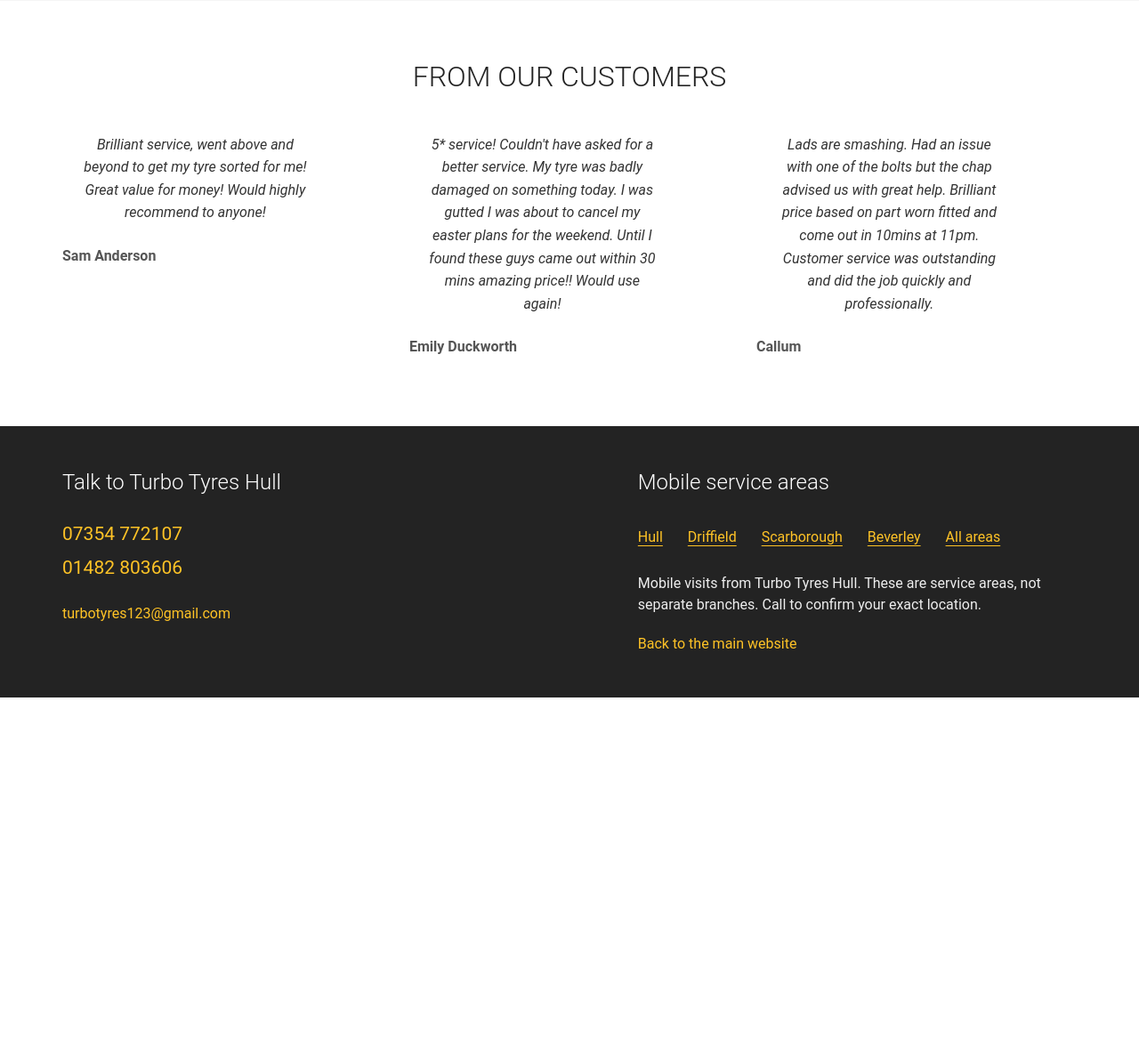
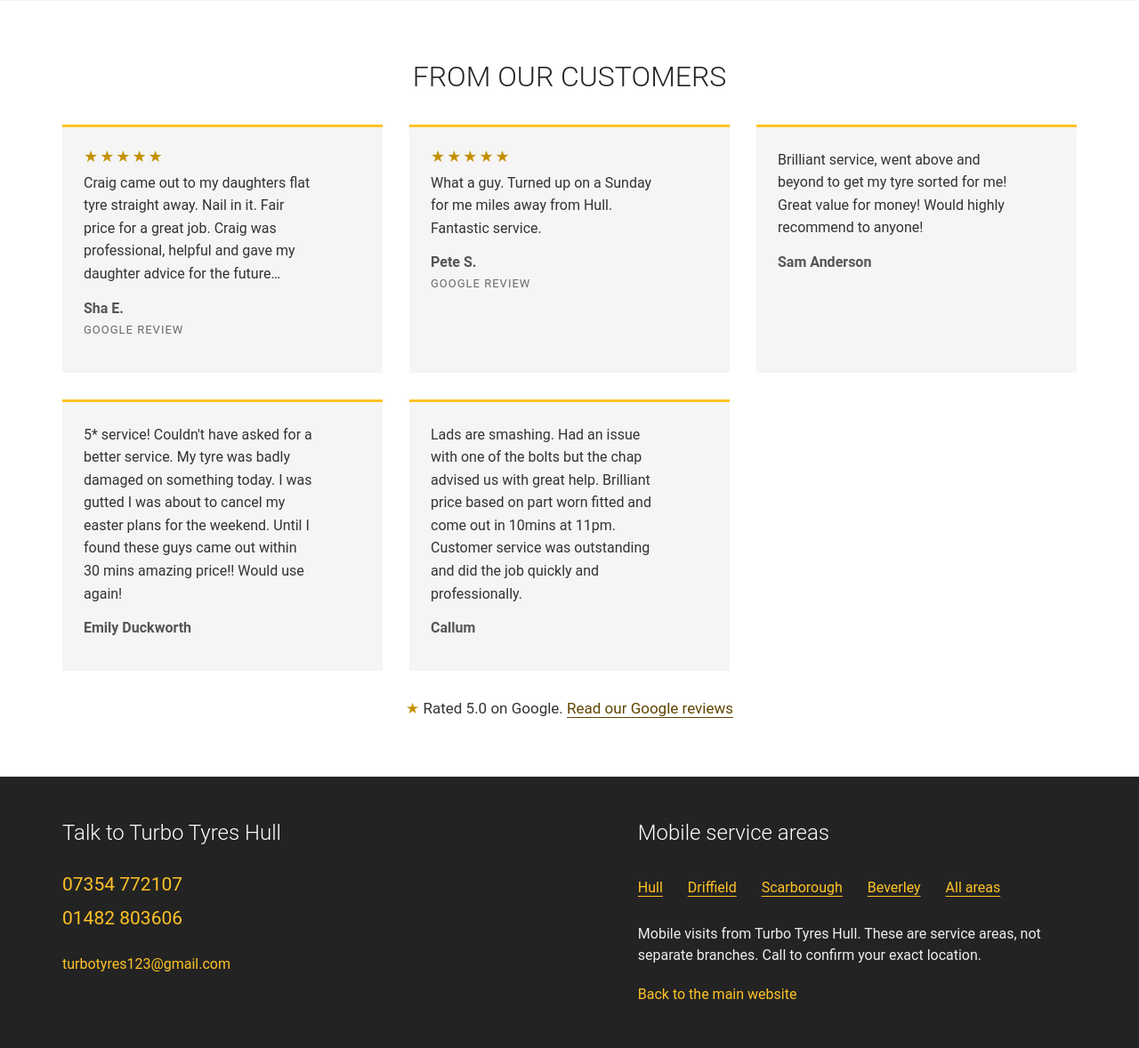
Before and after one commit to TurboTyres/TurboTyres, a PHP site: page /mobile-tyres-hull.html in a window 1280 px wide. Shown: the part 1984-3162 px from the top of the page at 89% size. Before the commit the page ends 2768 px from the top, so only its background shows below. Run offline with PHP 8.4, Linux system fonts and the light colour scheme; some web fonts are replaced.

Commit message:
Add Google reviews alongside existing testimonials
Show the two published Google reviews with text next to the site's own
testimonials on the homepage carousel and every landing page, labelled as
Google reviews, with a "Rated 5.0 on Google" link to the Google listing.
Reviewer names are shortened to first name and initial.

Co-Authored-By: Claude Opus 5.5 <noreply@anthropic.com>

```diff
--- a/css/landing-pages.css
+++ b/css/landing-pages.css
@@ -63,7 +63,9 @@
 
 .landing-reviews { display: grid; grid-template-columns: repeat(3, 1fr); gap: 30px; margin-top: 30px; }
 .landing-reviews .landing-review { margin: 0; }
-.landing-reviews blockquote { margin: 0 0 12px; font-size: 16px; line-height: 1.6; }
+.landing-reviews blockquote { margin: 0 0 12px; padding: 0; border: 0; font-size: 16px; line-height: 1.6; text-align: left; font-style: normal; }
+.landing-reviews blockquote p { text-align: left; font-style: normal; }
+.landing-reviews .landing-review { padding: 24px; background: #f5f5f5; border-top: 3px solid #ffc326; }
 .landing-reviews figcaption { text-align: left; font-weight: 700; }
 .mobile-call-bar { display: none; }
 .homepage-coverage { text-align: center; }
@@ -83,3 +85,12 @@
   .homepage-coverage .coverage-links li { flex: 1 1 40%; }
   .homepage-coverage .coverage-links a { display: block; padding: 12px 10px; }
 }
+
+.google-review-stars { color: #c49100; font-size: 18px; letter-spacing: 2px; margin: 0 0 8px; line-height: 1; }
+.landing-reviews figcaption span, .google-review-source { display: block; font-size: 13px; font-weight: 400; letter-spacing: 1px; text-transform: uppercase; color: #6b6b6b; }
+.google-rating { text-align: center; margin: 30px 0 0; font-size: 17px; }
+.google-rating span { color: #c49100; }
+.landing-page .google-rating a, .page_testimonials .google-rating a { color: #604400; text-decoration: underline; }
+.page_testimonials .google-review .google-review-stars { display: block; color: #ffc326; }
+.page_testimonials .google-review-source { color: inherit; margin: 4px 0 0; }
+.page_testimonials .google-rating { margin-top: 20px; }
--- a/mobile-tyres-hull.html
+++ b/mobile-tyres-hull.html
@@ -72,6 +72,16 @@
         <div class="container">
             <h2 class="text-center" id="review-title">From our customers</h2>
             <div class="landing-reviews">
+                <figure class="landing-review google-review">
+                    <p class="google-review-stars" aria-label="5 out of 5 stars">&#9733;&#9733;&#9733;&#9733;&#9733;</p>
+                    <blockquote><p>Craig came out to my daughters flat tyre straight away. Nail in it. Fair price for a great job. Craig was professional, helpful and gave my daughter advice for the future&hellip;</p></blockquote>
+                    <figcaption>Sha E. <span>Google review</span></figcaption>
+                </figure>
+                <figure class="landing-review google-review">
+                    <p class="google-review-stars" aria-label="5 out of 5 stars">&#9733;&#9733;&#9733;&#9733;&#9733;</p>
+                    <blockquote><p>What a guy. Turned up on a Sunday for me miles away from Hull. Fantastic service.</p></blockquote>
+                    <figcaption>Pete S. <span>Google review</span></figcaption>
+                </figure>
                 <figure class="landing-review">
                     <blockquote><p>Brilliant service, went above and beyond to get my tyre sorted for me! Great value for money! Would highly recommend to anyone!</p></blockquote>
                     <figcaption>Sam Anderson</figcaption>
@@ -85,6 +95,7 @@
                     <figcaption>Callum</figcaption>
                 </figure>
             </div>
+            <p class="google-rating"><span aria-hidden="true">&#9733;</span> Rated 5.0 on Google. <a href="https://www.google.com/maps/place/?q=place_id:ChIJDysIzry_eEgR_Mr4HxNusdI" target="_blank" rel="noopener">Read our Google reviews</a></p>
         </div>
     </section>
 </main>
```
Also changed, not shown: index.html (+20 -0 lines), mobile-tyre-fitting.html (+11 -0 lines), mobile-tyres-beverley.html (+11 -0 lines), mobile-tyres-driffield.html (+11 -0 lines), mobile-tyres-scarborough.html (+11 -0 lines).
